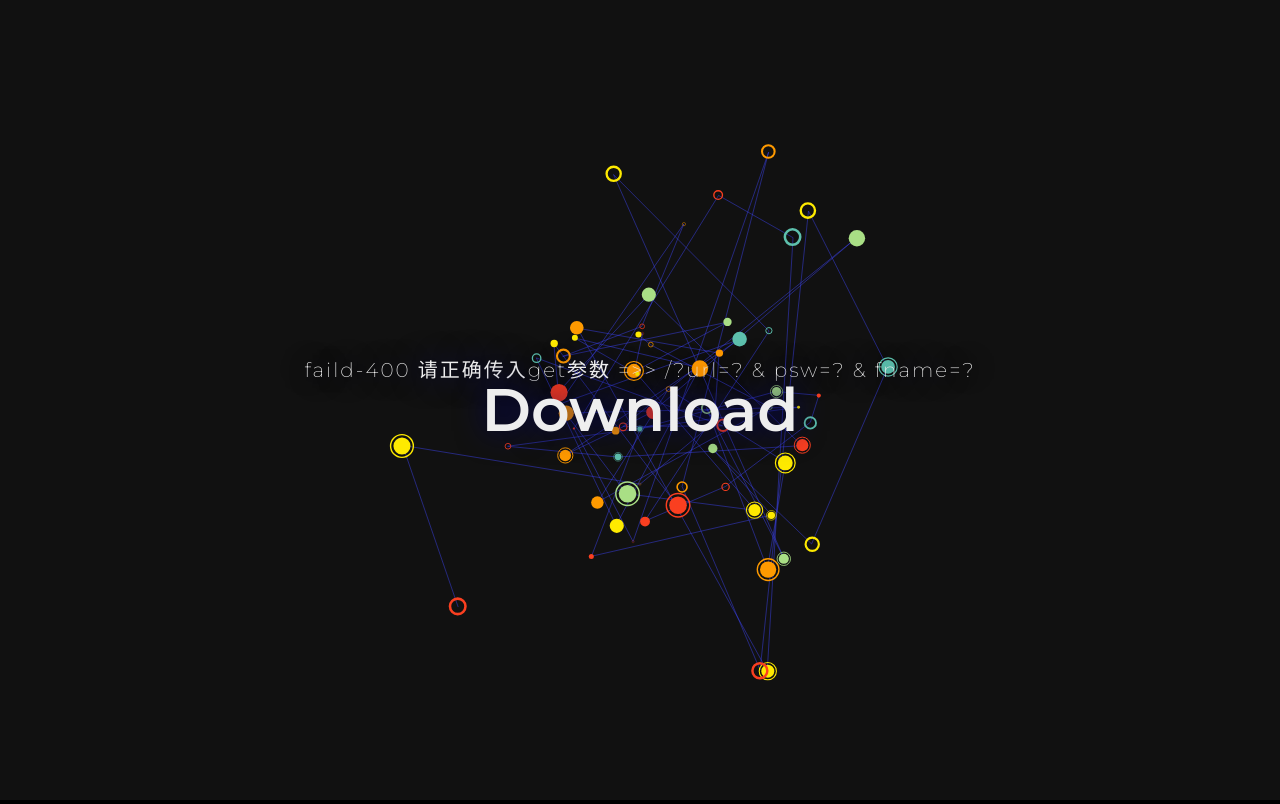
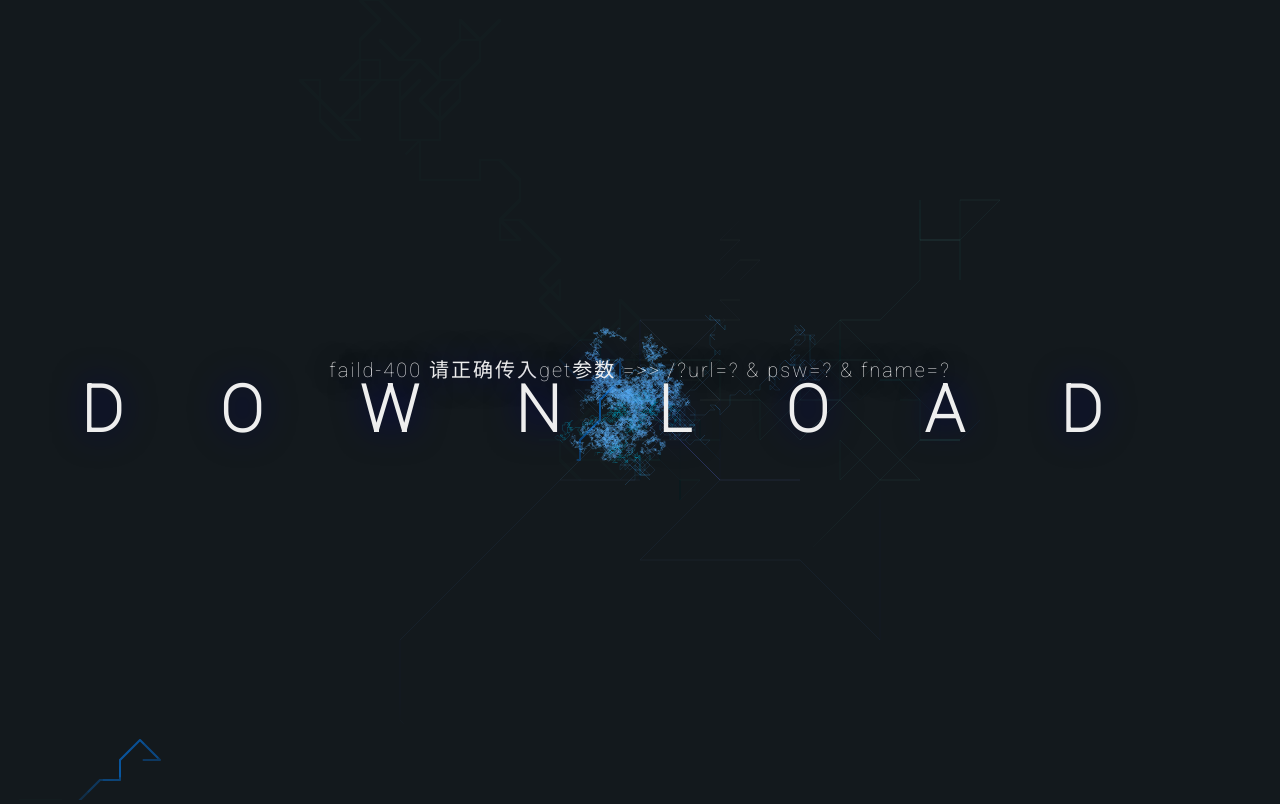
Before and after one commit to MouseCN/Lanzou_api, a Django app: page / in a window 1280 px wide; the page is wider, and only the part inside the window is pictured. Run offline with Django 4.2, Linux system fonts and the light colour scheme.

Commit message:
Update Lanzou_api.html

```diff
--- a/Lanzou_api/templates/Lanzou_api.html
+++ b/Lanzou_api/templates/Lanzou_api.html
@@ -75,190 +75,23 @@
   text-shadow: 0 0 30px #000155;
 }
 </style>
+  <meta name="viewport" content="width=device-width, initial-scale=1">
+<link href="https://fonts.googleapis.com/css2?family=Roboto:wght@100&display=swap" rel="stylesheet">
+<link rel="stylesheet" href="css/style.css">
 </head>
 <body>
+  <canvas id="lines"></canvas>
 <div class="title">
     <h3>{{download_url}}</h3>
     <h3> </h3>
     <h1 onclick="downloadFile('{{download_url}}')">Download</h1> <!-- 添加onclick事件 -->
-</div><script>
-let max_particles    = 100;
-let particles        = [];
-let frequency        = 100;
-let init_num         = max_particles;
-let max_time         = frequency*max_particles;
-let time_to_recreate = false;
-
-// Enable repopolate
-setTimeout(function(){
-  time_to_recreate = true;
-}.bind(this), max_time)
-
-// Popolate particles
-popolate(max_particles);
-
-var tela = document.createElement('canvas');
-    tela.width = $(window).width();
-    tela.height = $(window).height();
-    $("body").append(tela);
-
-var canvas = tela.getContext('2d');
-
-class Particle{
-  constructor(canvas, options){
-    let colors = ["#feea00","#a9df85","#5dc0ad", "#ff9a00","#fa3f20"]
-    let types  = ["full","fill","empty"]
-    this.random = Math.random()
-    this.canvas = canvas;
-    this.progress = 0;
-
-    this.x = ($(window).width()/2)  + (Math.random()*200 - Math.random()*200)
-    this.y = ($(window).height()/2) + (Math.random()*200 - Math.random()*200)
-    this.w = $(window).width()
-    this.h = $(window).height()
-    this.radius = 1 + (8*this.random)
-    this.type  = types[this.randomIntFromInterval(0,types.length-1)];
-    this.color = colors[this.randomIntFromInterval(0,colors.length-1)];
-    this.a = 0
-    this.s = (this.radius + (Math.random() * 1))/10;
-    //this.s = 12 //Math.random() * 1;
-  }
-
-  getCoordinates(){
-    return {
-      x: this.x,
-      y: this.y
-    }
-  }
-
-  randomIntFromInterval(min,max){
-      return Math.floor(Math.random()*(max-min+1)+min);
-  }
-
-  render(){
-    // Create arc
-    let lineWidth = 0.2 + (2.8*this.random);
-    let color = this.color;
-    switch(this.type){
-      case "full":
-        this.createArcFill(this.radius, color)
-        this.createArcEmpty(this.radius+lineWidth, lineWidth/2, color)
-      break;
-      case "fill":
-        this.createArcFill(this.radius, color)
-      break;
-      case "empty":
-        this.createArcEmpty(this.radius, lineWidth, color)
-      break;
-    }
-  }
-
-  createArcFill(radius, color){
-    this.canvas.beginPath();
-    this.canvas.arc(this.x, this.y, radius, 0, 2 * Math.PI);
-    this.canvas.fillStyle = color;
-    this.canvas.fill();
-    this.canvas.closePath();
-  }
-
-  createArcEmpty(radius, lineWidth, color){
-    this.canvas.beginPath();
-    this.canvas.arc(this.x, this.y, radius, 0, 2 * Math.PI);
-    this.canvas.lineWidth = lineWidth;
-    this.canvas.strokeStyle = color;
-    this.canvas.stroke();
-    this.canvas.closePath();
-  }
-
-  move(){
-
-    this.x += Math.cos(this.a) * this.s;
-    this.y += Math.sin(this.a) * this.s;
-    this.a += Math.random() * 0.4 - 0.2;
-
-    if(this.x < 0 || this.x > this.w - this.radius){
-      return false
-    }
-
-    if(this.y < 0 || this.y > this.h - this.radius){
-      return false
-    }
-    this.render()
-    return true
-  }
-
-  calculateDistance(v1, v2){
-    let x = Math.abs(v1.x - v2.x);
-    let y = Math.abs(v1.y - v2.y);
-    return Math.sqrt((x * x) + (y * y));
-  }
-}
-
-/*
- * Function to clear layer canvas
- * @num:number number of particles
- */
-function popolate(num){
-  for (var i = 0; i < num; i++) {
-   setTimeout(
-     function(x){
-       return function(){
-         // Add particle
-         particles.push(new Particle(canvas))
-       };
-     }(i)
-     ,frequency*i);
-  }
-  return particles.length
- }
-
-function clear(){
-  // canvas.globalAlpha=0.04;
-  canvas.fillStyle='#111111';
-  canvas.fillRect(0, 0, tela.width, tela.height);
-  // canvas.globalAlpha=1;
-}
-
-function connection(){
-  let old_element = null
-  $.each(particles, function(i, element){
-    if(i>0){
-      let box1 = old_element.getCoordinates()
-      let box2 = element.getCoordinates()
-      canvas.beginPath();
-      canvas.moveTo(box1.x,box1.y);
-      canvas.lineTo(box2.x,box2.y);
-      canvas.lineWidth = 0.45;
-      canvas.strokeStyle="#3f47ff";
-      canvas.stroke();
-      canvas.closePath();
-    }
-
-    old_element = element
-  })
-}
-
-/*
- * Function to update particles in canvas
- */
-function update(){
-  clear();
-  connection()
-  particles = particles.filter(function(p) { return p.move() })
-  // Recreate particles
-  if(time_to_recreate){
-    if(particles.length < init_num){ popolate(1);}
-  }
-  requestAnimationFrame(update.bind(this))
-}
-
-update()
+</div>
 
 // 下载函数
 function downloadFile(downloadUrl) {
   window.location.href = downloadUrl;
 }
 </script>
-
+<script  src="js/script.js"></script>
 </body>
 </html>
```
